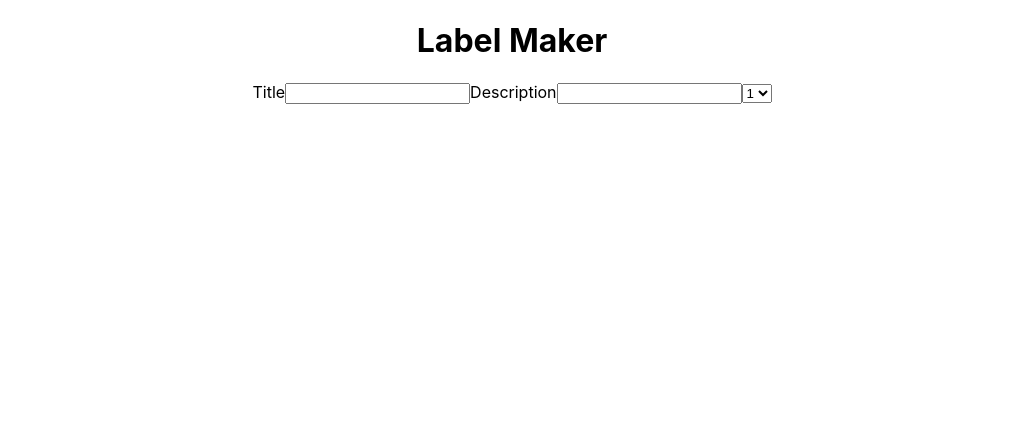
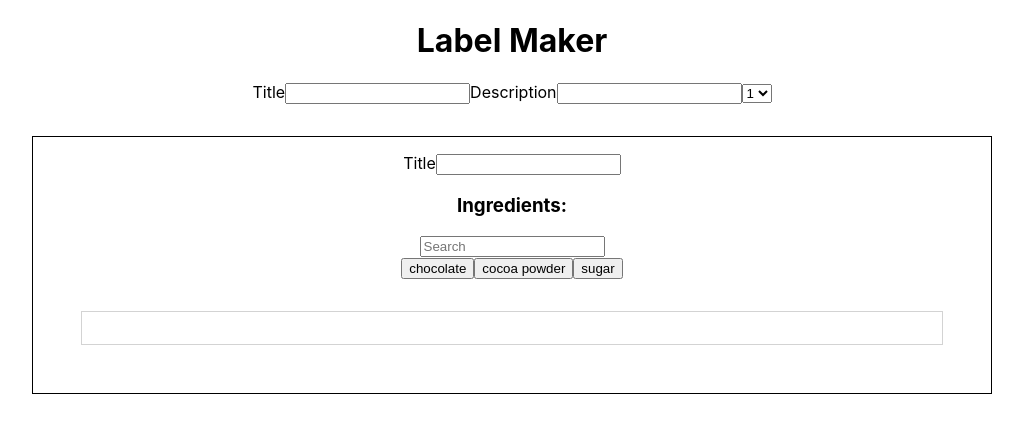
Before and after one commit to antonijak/Label-maker, a React (Create React App) app: page / in a window 1280 px wide. Shown: the top 432 px of the page, without its empty margins (128-1151 px from the left). Built offline with nearby package versions, Linux system fonts and the light colour scheme.

Commit message:
fix/no duplicate ingredients

```diff
--- a/src/App.js
+++ b/src/App.js
@@ -4,7 +4,7 @@ import './App.scss';
 
 class App extends Component {
   state = {
-    parts: [],
+    parts: [1],
     title: ''
   };
   handleChange = e => {
@@ -21,7 +21,7 @@ class App extends Component {
   render() {
     let { parts, title } = this.state;
     return (
-      <div className="App">
+      <div className="App" style={{ width: '80%', margin: '0 auto' }}>
         <h1>Label Maker</h1>
         <form>
           <label htmlFor="label-title">
--- a/src/components/IngredientsSelector.js
+++ b/src/components/IngredientsSelector.js
@@ -6,8 +6,11 @@ class IngredientsSelector extends Component {
     title: '',
     search: '',
     defaultIngredients: ['chocolate', 'cocoa powder', 'sugar'],
-    filteredIngredients: ['chocolate', 'cocoa powder', 'sugar'],
+    filteredIngredients: [],
     addedIngredients: []
+  };
+  componentDidMount = () => {
+    this.setState({ filteredIngredients: this.state.defaultIngredients });
   };
 
   handleChange = e => {
@@ -15,7 +18,7 @@ class IngredientsSelector extends Component {
     const name = e.target.name;
 
     if (name === 'search') {
-      const filtered = this.state.defaultIngredients.filter(item =>
+      const filtered = this.state.filteredIngredients.filter(item =>
         item.startsWith(value)
       );
       this.setState({ filteredIngredients: filtered });
```
